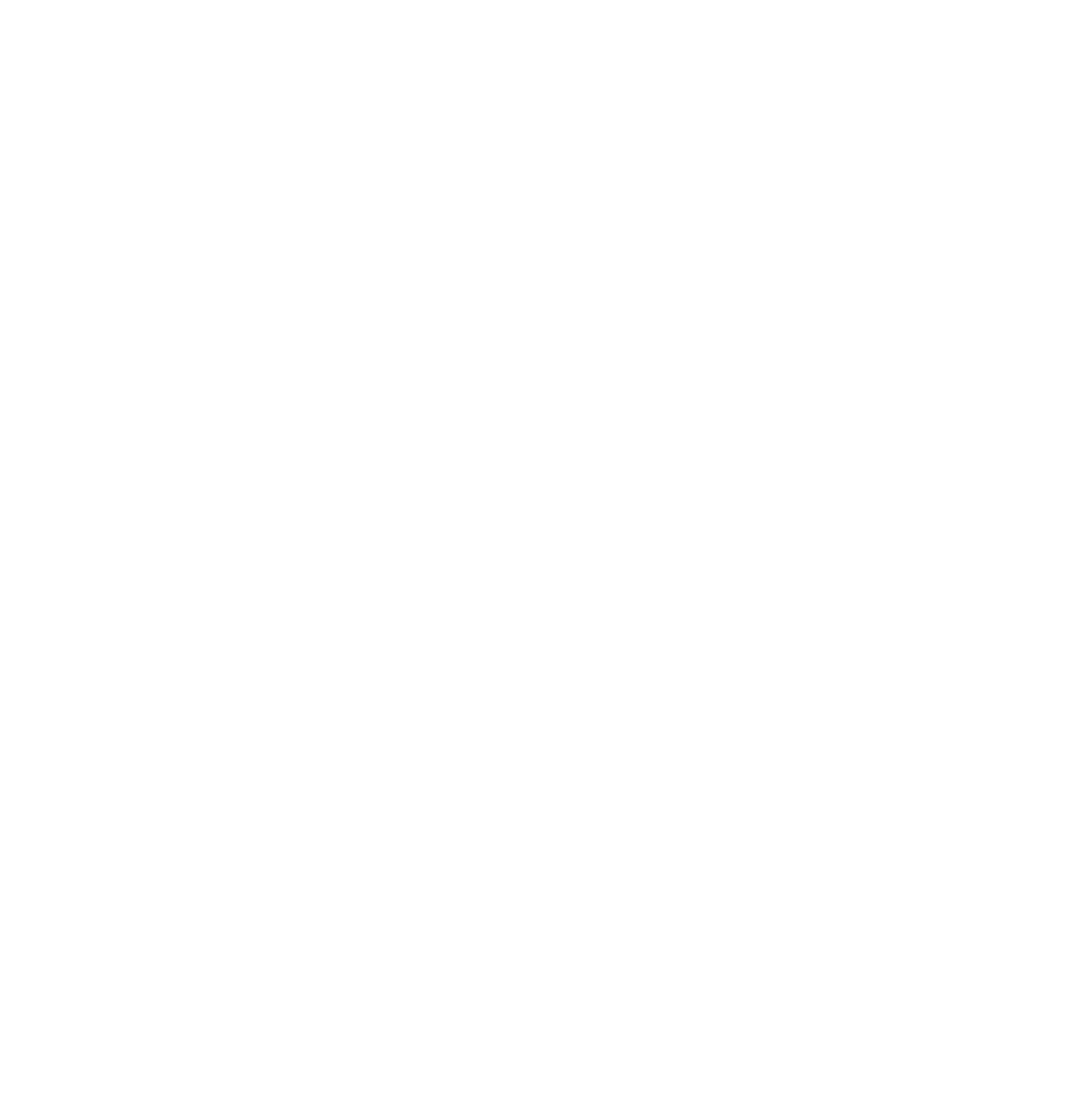
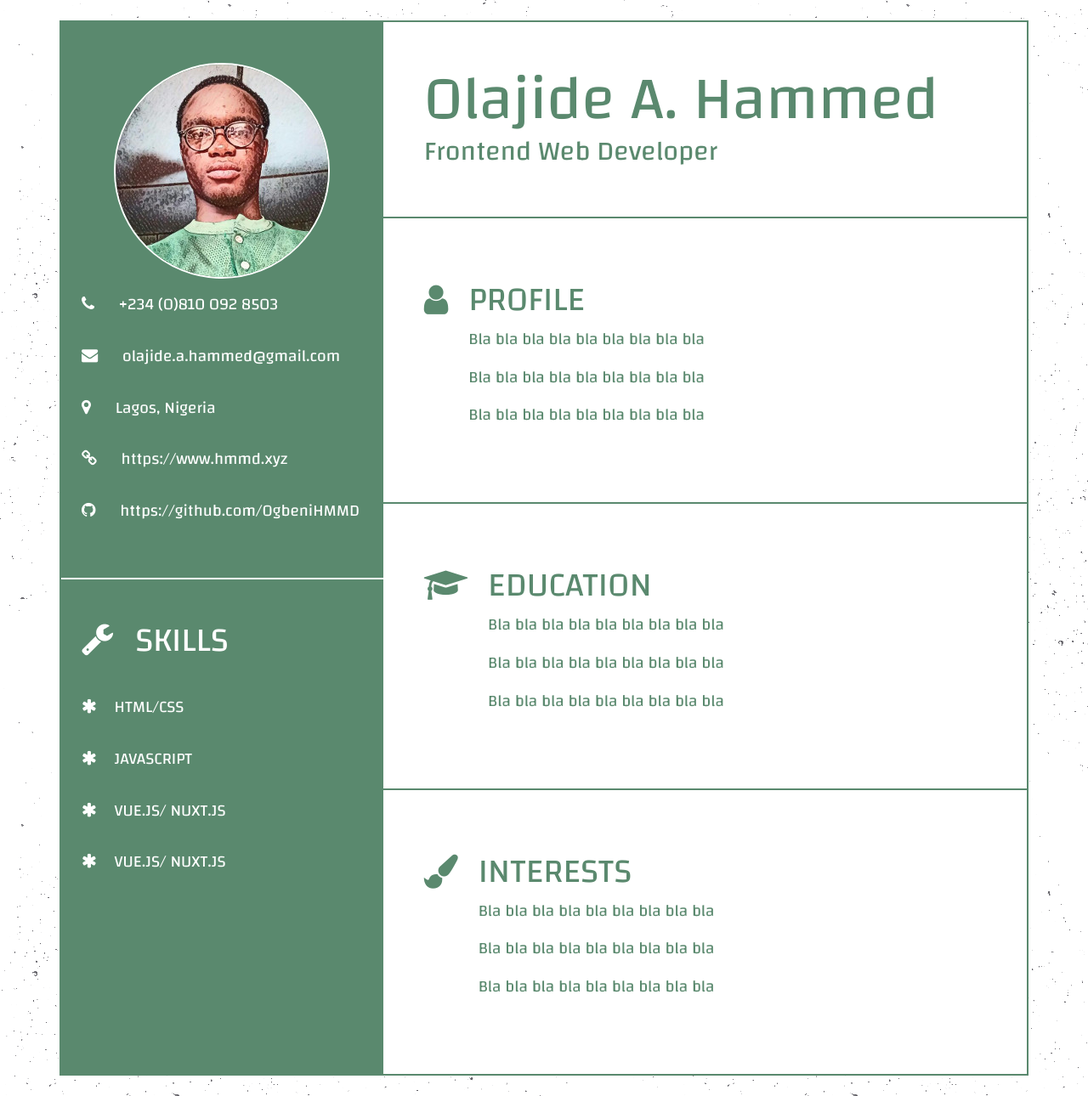
Before and after one commit to OgbeniHMMD/hmmd.xyz, a Nuxt app: page /resume in a window 1280 px wide. Before the commit this address had no page. Shown: the whole page at 85% size. Before the commit the page ends 800 px from the top, so only its background shows below. Built offline with nearby package versions, Linux system fonts and the light colour scheme; what vue-disqus would draw is missing.

Commit message:
Added '/resume'

```diff
--- /dev/null
+++ b/pages/resume.vue
@@ -0,0 +1,114 @@
+<template>
+  <div class="p-4 min-vh-100" style="background-image: url('/patterns/stardust.png')">
+    <div class="container border border-primary">
+      <div class="row">
+        <aside class="col-4 bg-primary p-0">
+          <div class="bg-primary text-white border-bottom border-white px-4 py-5">
+            <div class="text-center">
+              <img
+                id="photo"
+                src="~/assets/img/OgbeniHMMD.jpg"
+                class="img-fluid rounded-circle border border-white"
+                alt="OgbeniHMMD"
+              />
+            </div>
+            <div class="py-3">
+              <i class="fa fa-phone mr-4"></i> +234 (0)810 092 8503
+            </div>
+            <div class="py-3">
+              <i class="fa fa-envelope mr-4"></i> olajide.a.hammed@gmail.com
+            </div>
+            <div class="py-3">
+              <a class="text-white" href="//github.ccom/OgbeniHMMD">
+                <i class="fa fa-map-marker mr-4"></i> Lagos, Nigeria
+              </a>
+            </div>
+            <div class="py-3">
+              <a class="text-white" href="/">
+                <i class="fa fa-link mr-4"></i> https://www.hmmd.xyz
+              </a>
+            </div>
+            <div class="py-3">
+              <a class="text-white" href="//github.ccom/OgbeniHMMD">
+                <i class="fa fa-github mr-4"></i> https://github.com/OgbeniHMMD
+              </a>
+            </div>
+          </div>
+
+          <div class="bg-primary text-white px-4 py-5 mb-5">
+            <div class="h1 mb-4">
+              <i class="fa fa-wrench mr-3"></i> SKILLS
+            </div>
+            <div class="py-3">
+              <i class="fa fa-asterisk mr-3"></i> HTML/CSS
+            </div>
+            <div class="py-3">
+              <i class="fa fa-asterisk mr-3"></i> JAVASCRIPT
+            </div>
+            <div class="py-3">
+              <i class="fa fa-asterisk mr-3"></i> VUE.JS/ NUXT.JS
+            </div>
+            <div class="py-3">
+              <i class="fa fa-asterisk mr-3"></i> VUE.JS/ NUXT.JS
+            </div>
+          </div>
+        </aside>
+
+        <main class="col-8 bg-white text-primary p-0">
+          <div class="p-5">
+            <div class="display-3">Olajide A. Hammed</div>
+            <div class="h2">Frontend Web Developer</div>
+          </div>
+
+          <div class="p-5 border-top border-primary">
+            <div class="d-flex my-4 w-100">
+              <div>
+                <i class="fa fa-user h1 mr-4"></i>
+              </div>
+              <div class="w-100">
+                <div class="h1">PROFILE</div>
+                <p>Bla bla bla bla bla bla bla bla bla</p>
+                <p>Bla bla bla bla bla bla bla bla bla</p>
+                <p>Bla bla bla bla bla bla bla bla bla</p>
+              </div>
+            </div>
+          </div>
+
+          <div class="p-5 border-top border-primary">
+            <div class="d-flex my-4">
+              <div>
+                <i class="fa fa-graduation-cap h1 mr-4"></i>
+              </div>
+              <div class="w-100">
+                <div class="h1">EDUCATION</div>
+                <p>Bla bla bla bla bla bla bla bla bla</p>
+                <p>Bla bla bla bla bla bla bla bla bla</p>
+                <p>Bla bla bla bla bla bla bla bla bla</p>
+              </div>
+            </div>
+          </div>
+
+          <div class="p-5 border-top border-primary">
+            <div class="d-flex my-4">
+              <div>
+                <i class="fa fa-paint-brush h1 mr-4"></i>
+              </div>
+              <div class="w-100">
+                <div class="h1">INTERESTS</div>
+                <p>Bla bla bla bla bla bla bla bla bla</p>
+                <p>Bla bla bla bla bla bla bla bla bla</p>
+                <p>Bla bla bla bla bla bla bla bla bla</p>
+              </div>
+            </div>
+          </div>
+        </main>
+      </div>
+    </div>
+  </div>
+</template>
+
+<style >
+* {
+  //outline: 1px solid tomato;
+}
+</style>
```
